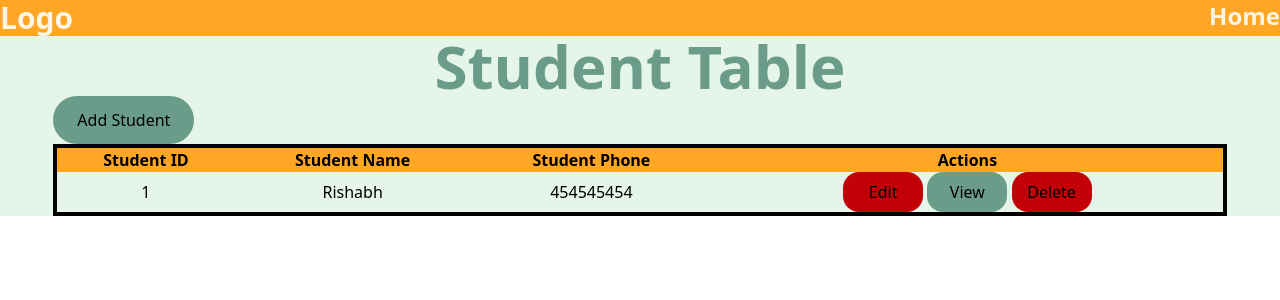
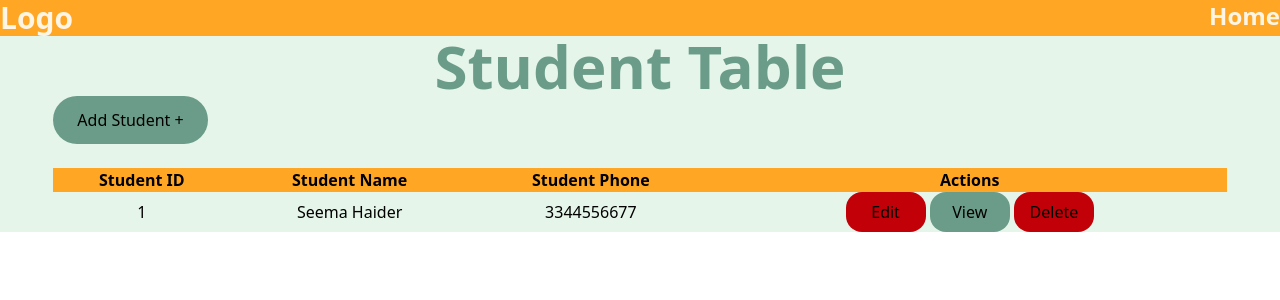
Before and after one commit to Rish8219/crud-op, a React (Vite) app: page / in a window 1280 px wide. Shown: the top 300 px of the page. Built offline with nearby package versions, Linux system fonts and the light colour scheme; data requests are answered from the project's data file.

Commit message:
added table using json

```diff
--- a/src/components/StudentTable.jsx
+++ b/src/components/StudentTable.jsx
@@ -1,35 +1,50 @@
-import React from 'react';
+import React, { useEffect ,useState} from 'react';
 import { useNavigate } from 'react-router-dom';
+
 
 const StudentTable = () => {
     const navToEdit = useNavigate()
     const navToView = useNavigate()
-
     const navigate = useNavigate()
+    const [students, setStudents] = useState([])
+    useEffect(() => {
+        fetch("http://localhost:8000/students").then((res) => {
+            res.json().then((data) => { setStudents(data);
+                // console.log(setStudents(data));
+                // console.log(students);
+             }).catch((err) => { console.log(err); })
+        })
+    }, [])
     return (
         <>
             <div className='bg-[#e5f5ea]'>
                 <div className="container w-11/12 mx-auto">
                     <h1 className='text-6xl text-center font-bold text-[#6A9C89] cursor-pointer'>Student Table </h1>
 
-                    <button className='bg-[#6A9C89] px-6 py-3 rounded-4xl hover:bg-[#C1D8C3] cursor-pointer' onClick={() => { navigate("/student/create/:id") }}>Add Student</button>
+                    <button className='bg-[#6A9C89] px-6 py-3 rounded-4xl hover:bg-[#C1D8C3] cursor-pointer' onClick={() => { navigate("/student/create/:id") }}>Add Student +</button>
 
-                    <table className='w-full text-0.5xl border-4 border-[black] text-center '>
+                    <table className='mt-6 w-full text-0.5xl text-center '>
                         <thead className='text-0.5xl bg-[#FFA725]' >
-                            <tr >
+                          <tr >
                                 <th >Student ID</th>
                                 <th >Student Name</th>
                                 <th >Student Phone</th>
                                 <th >Actions</th>
                             </tr>
                         </thead>
+
                         <tbody className='mt-6'>
-                            <tr>
-                                <td>1</td>
-                                <td>Rishabh</td>
-                                <td>454545454</td>
-                                <td>  <button className='w-20 bg-red-700 px-2 py-2 rounded-2xl hover:bg-red-900 cursor-pointer' onClick={() => { navToEdit("/student/edit/:id") }}>Edit</button> <button className=' w-20 bg-[#6A9C89] px-2 py-2 rounded-2xl hover:bg-[#C1D8C3] cursor-pointer' onClick={() => { navToEdit("/student/view/:id") }}>View</button> <button className='w-20 bg-red-700 px-2 py-2 rounded-2xl hover:bg-red-900 cursor-pointer' onClick={() => { navToEdit("/student/edit/:id") }}>Delete</button></td>
-                            </tr>
+                          { students && students.map((item)=>{
+                            console.log(students);
+                            return(
+                             <tr key={item.id}>
+                             <td>{item.id}</td>
+                             <td>{item.name}</td>
+                             <td>{item.phone}</td>
+                             <td>  <button className='w-20 bg-red-700 px-2 py-2 rounded-2xl hover:bg-red-900 cursor-pointer' onClick={() => { navToEdit("/student/edit/:id") }}>Edit</button> <button className=' w-20 bg-[#6A9C89] px-2 py-2 rounded-2xl hover:bg-[#C1D8C3] cursor-pointer' onClick={() => { navToView("/student/view/:id") }}>View</button> <button className='w-20 bg-red-700 px-2 py-2 rounded-2xl hover:bg-red-900 cursor-pointer' onClick={() => { navToEdit("/student/edit/:id") }}>Delete</button></td>
+                         </tr>)
+
+                          })}
                         </tbody>
                     </table>
                 </div>
--- /dev/null
+++ b/src/db.json
@@ -0,0 +1,9 @@
+{
+    "students": [
+        {
+            "id": 1,
+            "name": "Seema Haider",
+            "phone": "3344556677"
+        }
+    ]
+}
```
